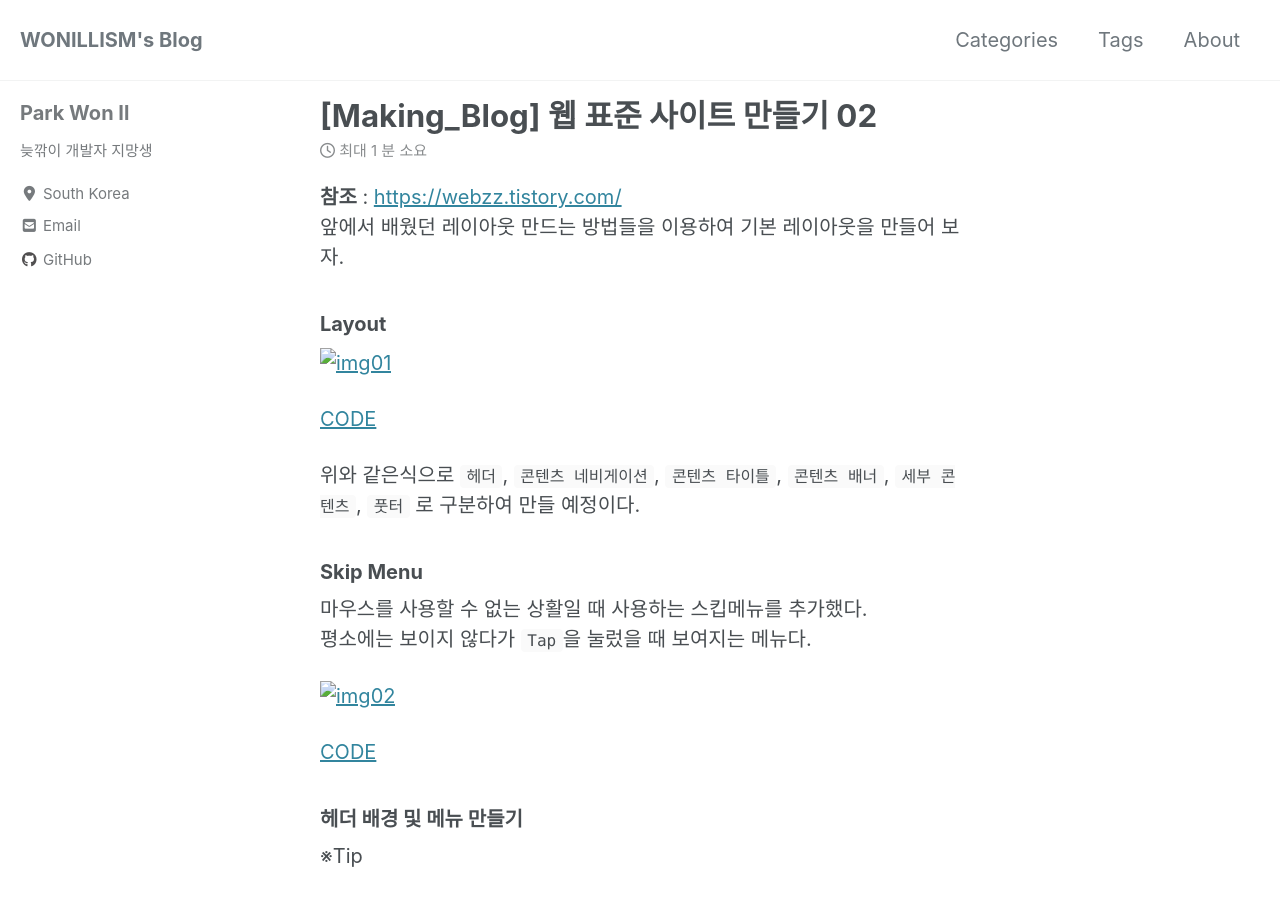
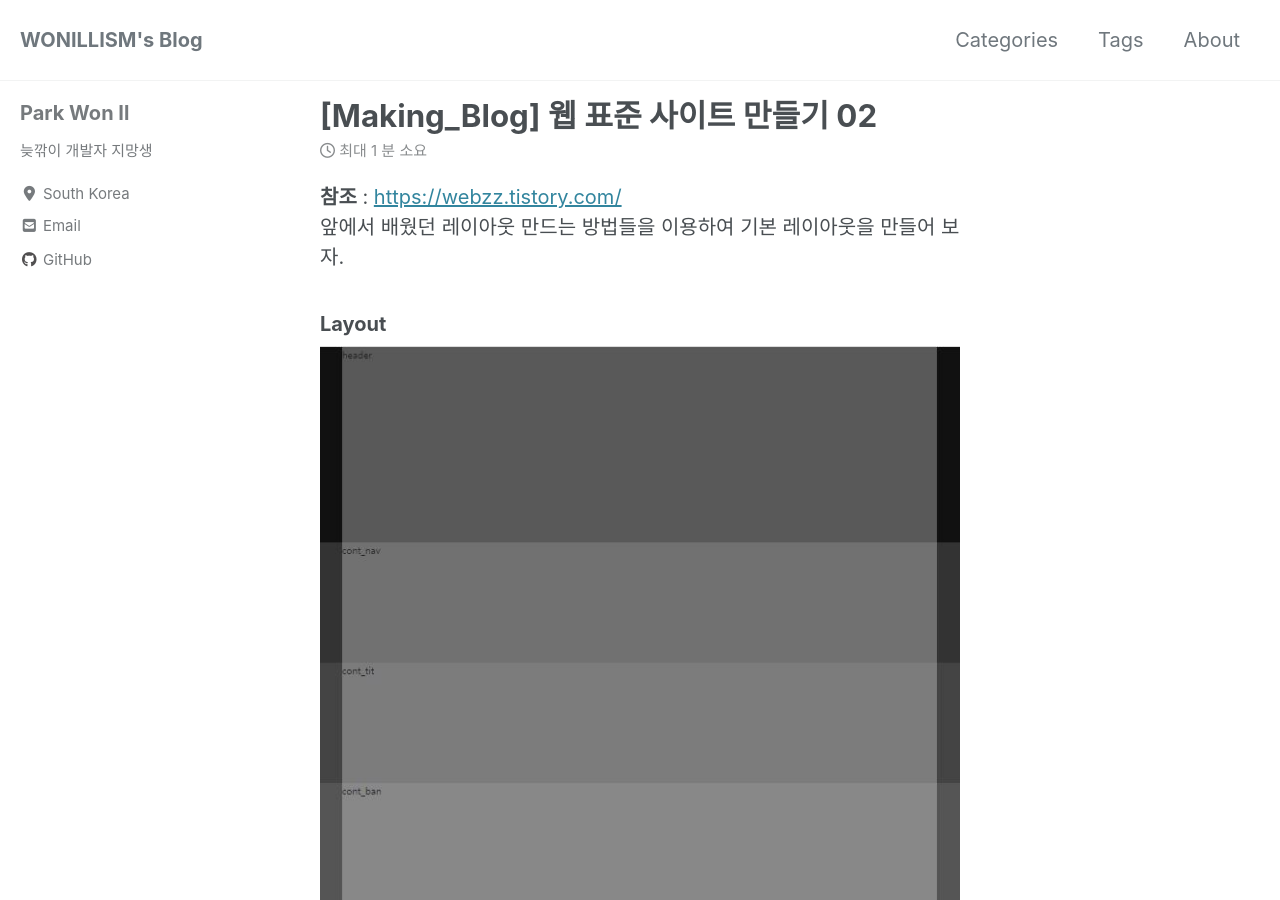
Before and after one commit to WONILLISM/wonillism.github.io, a Jekyll site: the page built from _posts/2019-12-26-Makeblog-Website-02.md, in a window 1280 px wide and 900 px high. Built offline with Jekyll 4.4.1, drawn with Linux system fonts in a browser that asks for light colours; cached includes are drawn as plain includes; nearby versions of some CDN libraries; comment, search, counter and statistics services are not loaded.

Commit message:
img path changed

```diff
--- a/_posts/2019-12-26-Makeblog-Website-02.md
+++ b/_posts/2019-12-26-Makeblog-Website-02.md
@@ -23,8 +23,7 @@ __참조__ : <https://webzz.tistory.com/>
 앞에서 배웠던 레이아웃 만드는 방법들을 이용하여 기본 레이아웃을 만들어 보자.
 
 ### Layout
-
-[![img01](..\assets\Make_Blog\2019-12-26-Makeblog-Website-02-img01.JPG)](..\assets\Make_Blog\2019-12-26-Makeblog-Website-02-img01.JPG)
+[![img01](/assets/Make_Blog/2019-12-26-Makeblog-Website-02-img01.jpg)](/assets/Make_Blog/2019-12-26-Makeblog-Website-02-img01.jpg)
 
 [CODE](https://github.com/WONILLISM/Study_web/commit/c77f9e88cdddf59f2bf69d3e755dd9554be8b319)
 
@@ -35,7 +34,7 @@ __참조__ : <https://webzz.tistory.com/>
 마우스를 사용할 수 없는 상활일 때 사용하는 스킵메뉴를 추가했다.
 평소에는 보이지 않다가 `Tap`을 눌렀을 때 보여지는 메뉴다.
 
-[![img02](..\assets\Make_Blog\2019-12-26-Makeblog-Website-02-img02.JPG)](..\assets\Make_Blog\2019-12-26-Makeblog-Website-02-img02.JPG)
+[![img02](/assets/Make_Blog/2019-12-26-Makeblog-Website-02-img02.jpg)](/assets/Make_Blog/2019-12-26-Makeblog-Website-02-img02.jpg)
 
 [CODE](https://github.com/WONILLISM/Study_web/commit/0d84e564b5a61656d760fcba59665c8f7c587297)
 
@@ -50,6 +49,7 @@ __참조__ : <https://webzz.tistory.com/>
 
 + 위와 같이 `display:inline-block`으로 해결한다.
 
-[![img03](..\assets\Make_Blog\2019-12-26-Makeblog-Website-02-img03.JPG)](..\assets\Make_Blog\2019-12-26-Makeblog-Website-02-img03.JPG)
+
+[![img03](/assets/Make_Blog/2019-12-26-Makeblog-Website-02-img03.jpg)](/assets/Make_Blog/2019-12-26-Makeblog-Website-02-img03.jpg)
 
 [CODE](https://github.com/WONILLISM/Study_web/commit/f140c81642db8ab3801fa3365347bc91b18c09bf)
```
